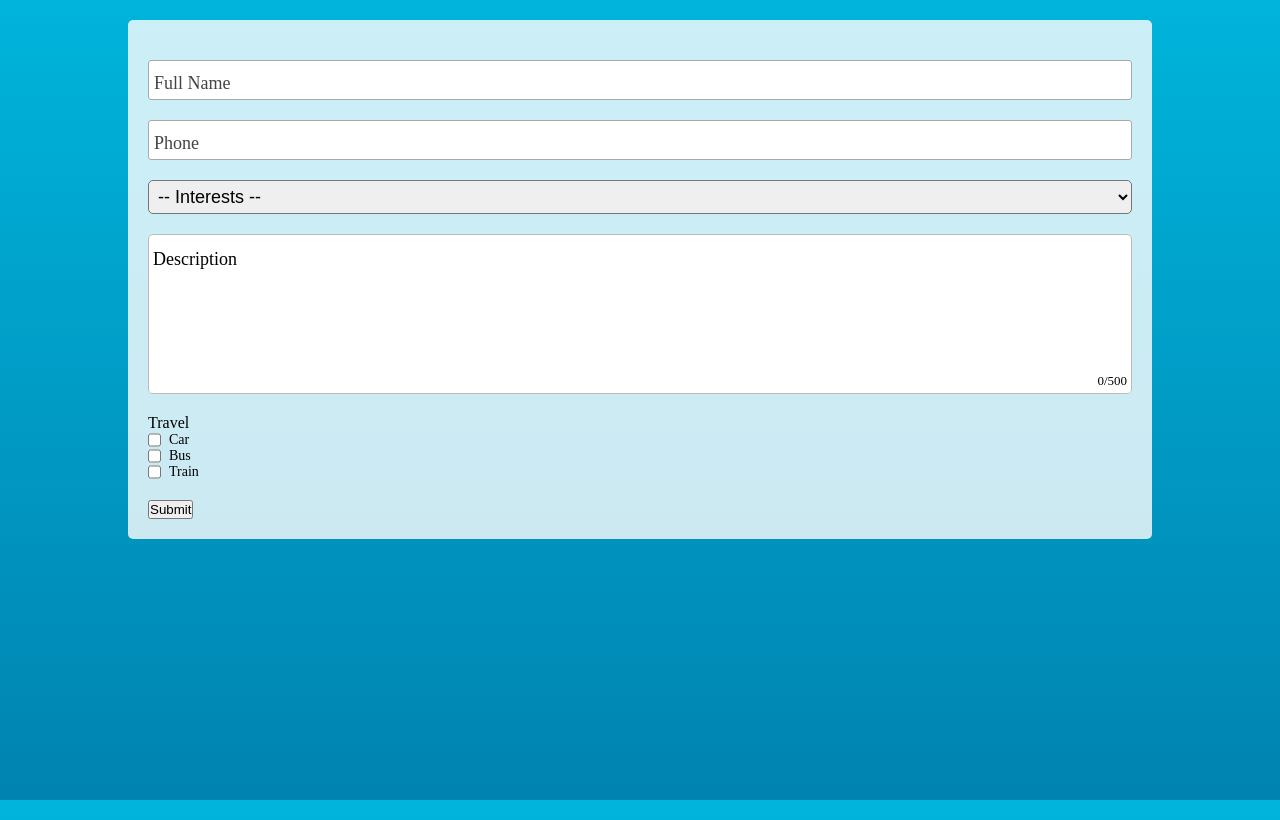
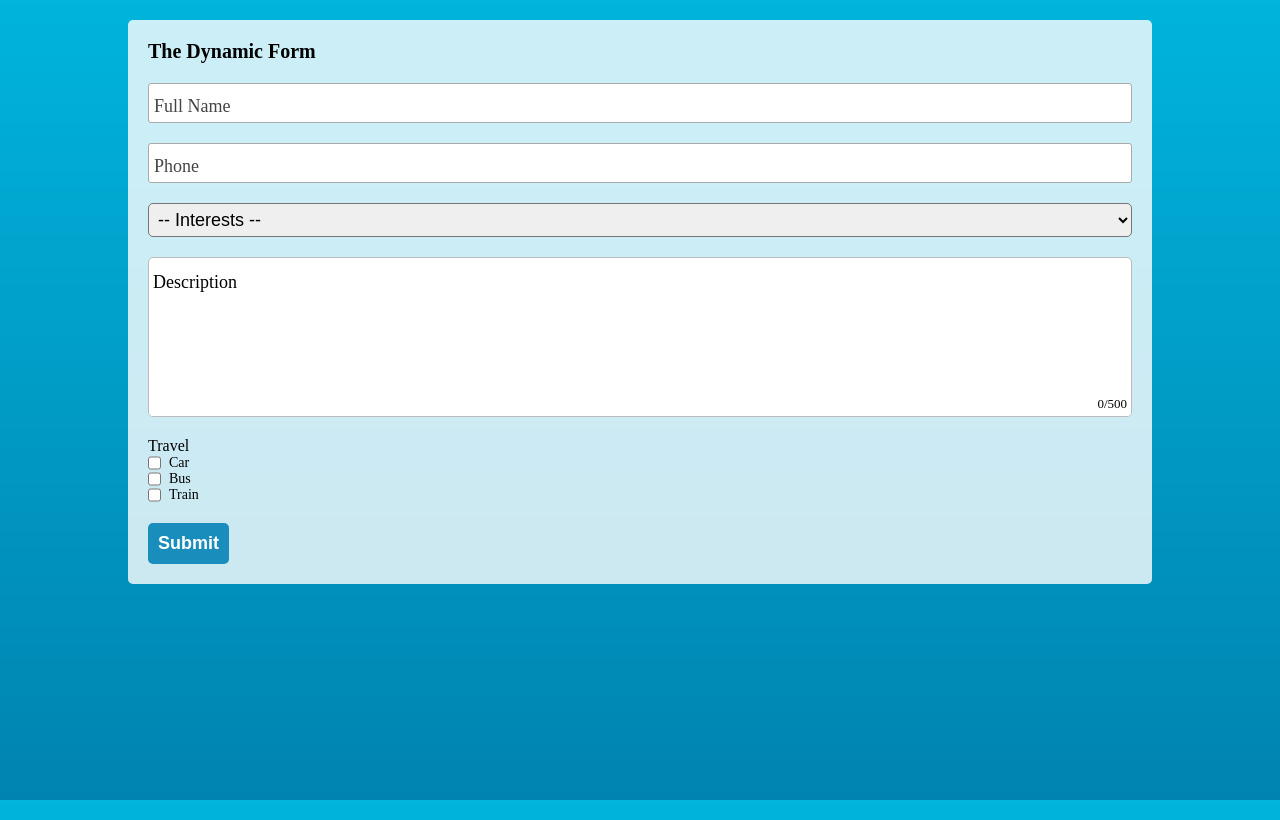
Before and after one commit to hjb1694/br_dynamic_fields, a Vue app: page / in a window 1280 px wide. Built offline with nearby package versions, Linux system fonts and the light colour scheme.

Commit message:
finishing touches

```diff
--- a/src/App.vue
+++ b/src/App.vue
@@ -8,6 +8,7 @@
     </ul>
   </div>
   <form v-else class="form" @submit.prevent>
+    <h1>The Dynamic Form</h1>
     <div v-for="field in fields" class="form-grp">
       <component
       :is="field.type"
@@ -16,7 +17,7 @@
       v-model="field.value"
       ></component>
     </div>
-    <button @click="processsubmit">Submit</button>
+    <button class="subbut" @click="processsubmit">Submit</button>
     <ul v-if="errors.length" class="errbox">
       <li v-for="error in errors">{{ error }}</li>
     </ul>
@@ -148,4 +149,16 @@
     list-style-position: inside;
     font-size:1.4rem;
   }
+
+  .subbut {
+    font-size:1.8rem;
+    border:none;
+    padding:1rem;
+    cursor:pointer;
+    background:#198dbb;
+    color:#fff;
+    display:inline-block;
+    border-radius:5px;
+    font-weight:bold;
+  }
 </style>
```
